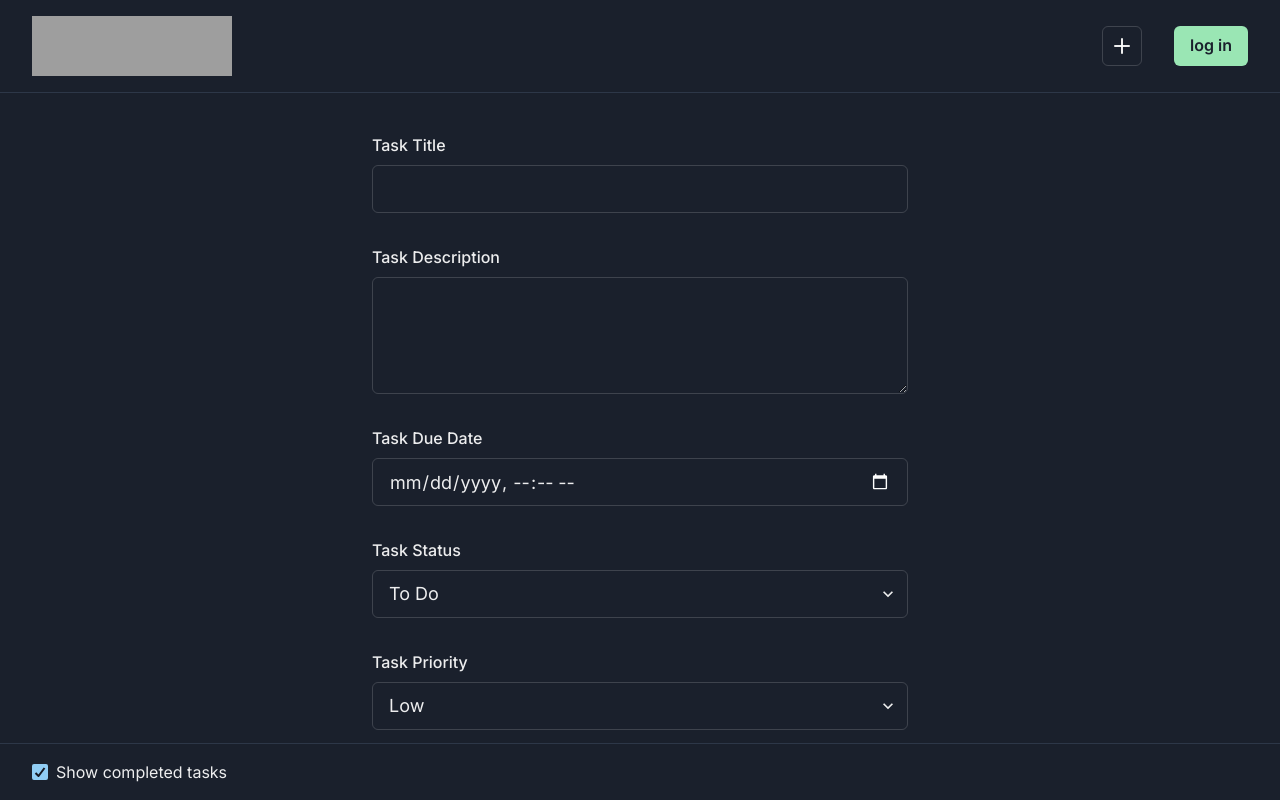
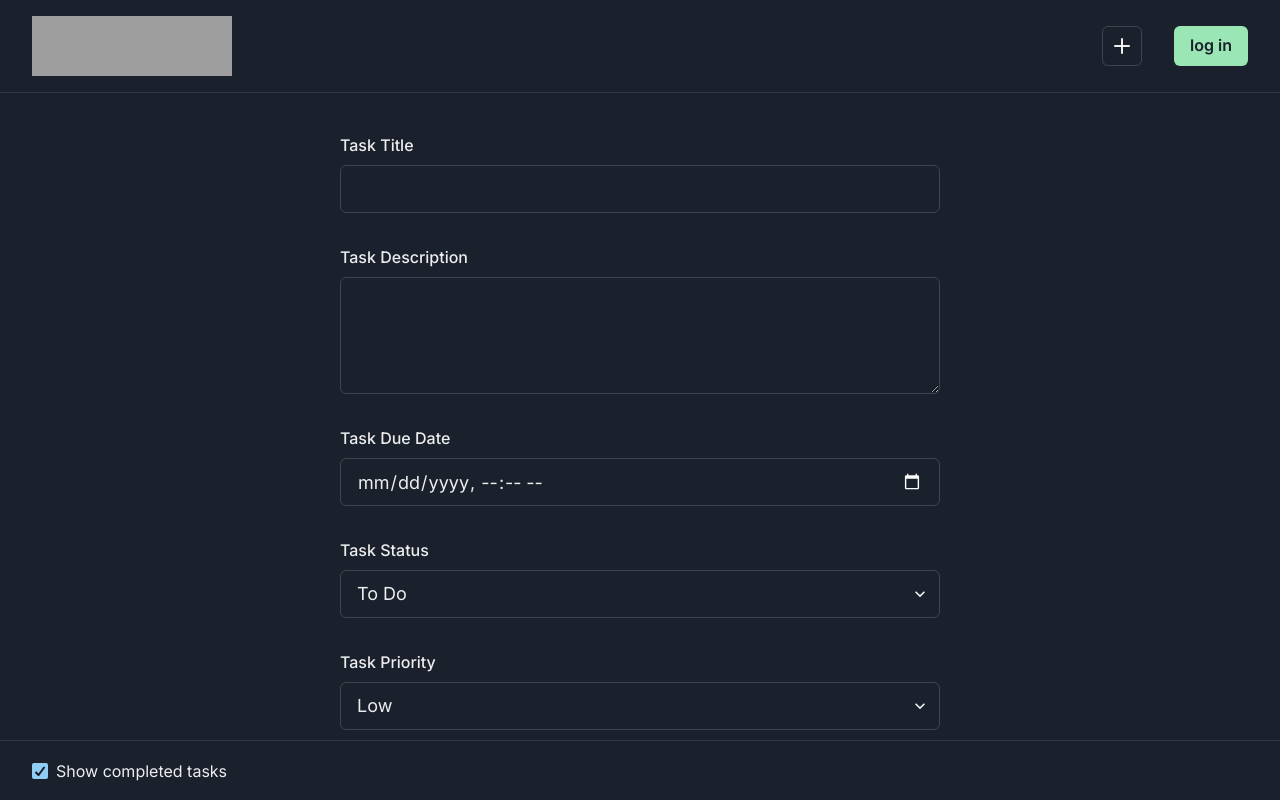
Before and after one commit to Amereth/omedym-test-task, a Next.js app: page /create-task in a window 1280 px wide. Built offline with nearby package versions, Linux system fonts and the light colour scheme; grey boxes are pictures that could not be loaded.

Commit message:
style: minor style improvements

```diff
--- a/src/app/(task-editing)/components/TaskForm.tsx
+++ b/src/app/(task-editing)/components/TaskForm.tsx
@@ -51,7 +51,6 @@ export const TaskForm = ({
       as='form'
       w={['100%', '100%', 600]}
       mx='auto'
-      px={[2, 4, 8]}
       py={[4, 4, 8]}
       gap={[4, 8]}
       alignItems='center'
--- a/src/app/layout.tsx
+++ b/src/app/layout.tsx
@@ -24,7 +24,11 @@ export default function RootLayout({
         <Providers>
           <Stack h='100%' overflowY='auto'>
             <Header />
-            <Box overflowY='auto'>{children}</Box>
+
+            <Box overflowY='auto' flex={1} px={[2, 4, 8]}>
+              {children}
+            </Box>
+
             <Footer />
           </Stack>
         </Providers>
--- a/src/components/Footer.tsx
+++ b/src/components/Footer.tsx
@@ -1,14 +1,14 @@
 'use client'
 
 import { useTaskStore } from '@/stores/taskStore'
-import { Box, Checkbox } from '@chakra-ui/react'
+import { Checkbox, Flex } from '@chakra-ui/react'
 
 export const Footer = () => {
   const showDone = useTaskStore((s) => s.showDone)
   const toggleShowDone = useTaskStore((s) => s.toggleShowDone)
 
   return (
-    <Box
+    <Flex
       as='footer'
       mt='auto'
       height={['40px', '60px']}
@@ -20,6 +20,6 @@ export const Footer = () => {
       <Checkbox isChecked={showDone} onChange={toggleShowDone}>
         Show completed tasks
       </Checkbox>
-    </Box>
+    </Flex>
   )
 }
```
